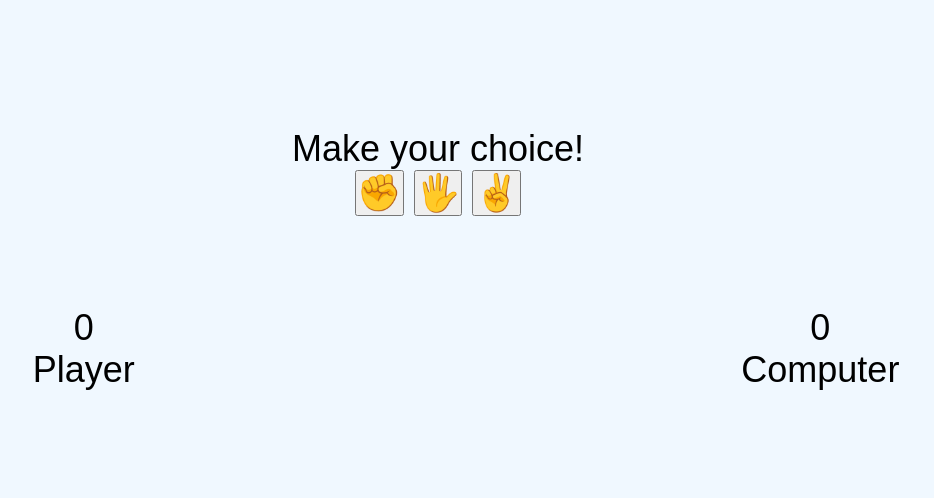
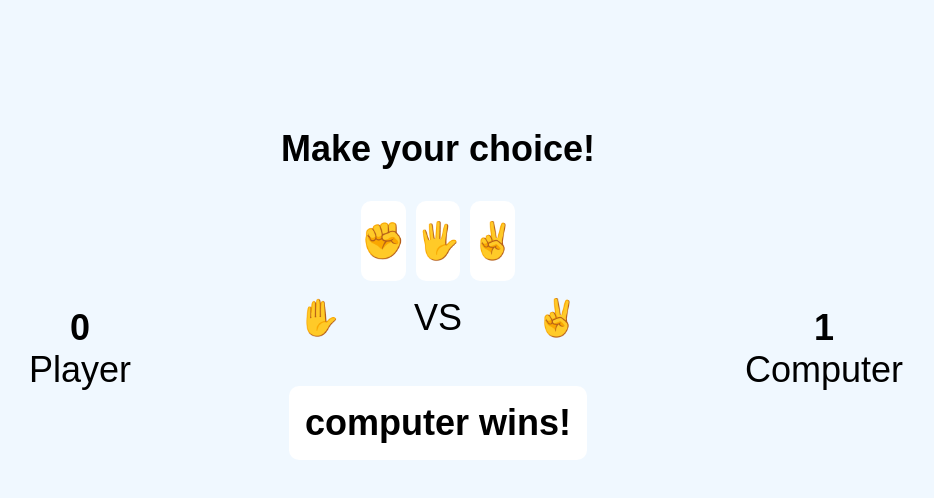
Before and after one commit to arayias/rps, a plain HTML site: page index.html in a window 1280 px wide. Both pictures are taken after a click on the button "🖐️". Shown: the whole page, without its empty margins (174-1108 px from the left). Drawn offline with Linux system fonts and the light colour scheme.

Commit message:
Add rock paper scissors game logic along with additional styling and functionality.

```diff
--- a/index.html
+++ b/index.html
@@ -4,29 +4,41 @@
   <meta charset="UTF-8">
   <meta name="viewport" content="width=device-width, initial-scale=1.0">
   <link rel="stylesheet" href="styles/style.css">
-  <script src="js/script.js" defer></script>
+  <script src="scripts/app.js" defer></script>
   <title>RPS</title>
 </head>
 <body>
   <main class="container">
     <div class="score-container">
-      <div class="score-number player-score-js">0</div>
+      <div id="player-score" class="score-number player-score-js">0</div>
       <div class="score-text">Player</div>
     </div>
 
     <div class="middle">
       <div class="call-to-action">Make your choice!</div>
       <div class="button-selection">
-        <button class="selection-button">✊</button>
-        <button class="selection-button">🖐️</button>
-        <button class="selection-button">✌️</button>
+        <button class="selection-button" data-selection="rock">✊</button>
+        <button class="selection-button" data-selection="paper">🖐️</button>
+        <button class="selection-button" data-selection="scissors">✌️</button>
       </div>
+
+      <div class="game-selections">
+        <div id ="player-choice" class="game-select">?</div>
+        <div class="vs">VS</div>
+        <div id ="computer-choice" class="game-select">?</div>
+      </div>
+
+      <div id="result-text" class="explanation">
+
+      </div>
+
     </div>
 
     <div class="score-container">
-      <div class="score-number computer-score-js">0</div>
+      <div id="computer-score" class="score-number">0</div>
       <div class="score-text">Computer</div>
     </div>
+
 
 
   </main>
--- a/scripts/app.js
+++ b/scripts/app.js
@@ -1 +1,101 @@
-console.log('app.js')
+const buttons = document.querySelectorAll('.selection-button');
+const playerScoreEl = document.querySelector('#player-score');
+const computerScoreEl = document.querySelector('#computer-score');
+const playerChoiceEl = document.querySelector('#player-choice');
+const computerChoiceEl = document.querySelector('#computer-choice');
+const resultText = document.querySelector('#result-text');
+const possibleChoices = ['rock', 'paper', 'scissors'];
+
+const state = {
+  playerScore: 0,
+  computerScore: 0,
+  playing: false,
+  maxScore: 5
+};
+
+function getComputerSelection() {
+  return Math.floor(Math.random() * 3);
+}
+
+function translateChoiceToEmoji(choice) {
+  switch (choice) {
+    case 'rock':
+      return '✊';
+    case 'paper':
+      return '✋';
+    case 'scissors':
+      return '✌️';
+  }
+}
+
+
+function getWinner(player, computer) {
+  if (player === computer) {
+    return 'draw';
+  } else if (player === 0 && computer === 2) {
+    return 'player';
+  } else if (player === 1 && computer === 0) {
+    return 'player';
+  } else if (player === 2 && computer === 1) {
+    return 'player';
+  } else {
+    return 'computer';
+  }
+}
+
+buttons.forEach((button) => {
+  button.addEventListener('click', () => {
+    if (state.playing) { return; }
+    state.playing = true;
+    console.log(button.getAttribute('data-selection'));
+    const playerSelection = possibleChoices.indexOf(button.getAttribute('data-selection'));
+    const computerSelection = getComputerSelection();
+    const winner = getWinner(playerSelection, computerSelection);
+    winner == 'player' ? state.playerScore++ : winner != 'draw' ? state.computerScore++ : null;
+
+    // update dom
+    playerChoiceEl.textContent = translateChoiceToEmoji(possibleChoices[playerSelection]);
+
+    // cycle through the possible choices on the computer selection
+    // computerSelection = 0, 1, 2
+    computerChoiceEl.style.opacity = 0.2;
+    let i = 0;
+    const intervalId = setInterval(() => {
+      computerChoiceEl.textContent = translateChoiceToEmoji(possibleChoices[i]);
+      i++;
+      if (i >= possibleChoices.length) {
+        clearInterval(intervalId); // Clear the interval after all choices have been displayed
+        state.playing = false;
+        computerChoiceEl.style.opacity = 1; // Reset the opacity to 1 after the animation
+        handleGameResult(winner, playerSelection, computerSelection);
+
+
+      }
+    }, 120);
+  });
+
+
+  function handleGameResult(winner, playerSelection, computerSelection) {
+    computerChoiceEl.textContent = translateChoiceToEmoji(possibleChoices[computerSelection]);
+
+    playerScoreEl.textContent = state.playerScore;
+    computerScoreEl.textContent = state.computerScore;
+    resultText.textContent = `The winner is ${winner}!`
+
+    if (winner === 'player') {
+      playerScoreEl.textContent = state.playerScore;
+      resultText.textContent = `${winner} wins!`;
+    } else if (winner === 'computer') {
+      computerScoreEl.textContent = state.computerScore;
+      resultText.textContent = `${winner} wins!`;
+    } else {
+      resultText.textContent = `It's a draw!`;
+    }
+
+    if (state.playerScore === state.maxScore || state.computerScore === state.maxScore) {
+      resultText.textContent = `${winner} wins the game! Click a button to play again`;
+      state.playerScore = 0;
+      state.computerScore = 0;
+    }
+  }
+});
--- a/styles/style.css
+++ b/styles/style.css
@@ -31,3 +31,57 @@
   align-items: center;
   margin-bottom: 10%;
 }
+
+.selection-button{
+  height: 10vh;
+  border-radius: 10px;
+  border: none;
+  background-color: white;
+  font-size: 1.5rem;
+  font-weight: bold;
+  cursor: pointer;
+  transition: background-color 0.3s ease-in-out;
+}
+
+.selection-button:hover{
+  background-color: #e6e6e6;
+}
+
+.call-to-action{
+  font-size: 1.5rem;
+  font-weight: bold;
+  margin-bottom: 10%;
+}
+
+.score-number{
+  font-size: 1.5rem;
+  font-weight: bold;
+}
+
+.game-selections{
+  display: flex;
+  justify-content: space-between;
+  align-items: center;
+  width: 100%;
+  margin-bottom: 10%;
+  padding: 5%;
+}
+
+.game-select{
+  display: flex;
+  justify-content: center;
+  align-items: center;
+  flex-direction: column;
+  cursor: pointer;
+}
+
+.explanation{
+  font-size: 1.5rem;
+  font-weight: bold;
+  background-color: white;
+  padding: 5%;
+  border-radius: 10px;
+  outline: oldlace;
+  text-align: center;
+  max-width: 350px;
+}
```
